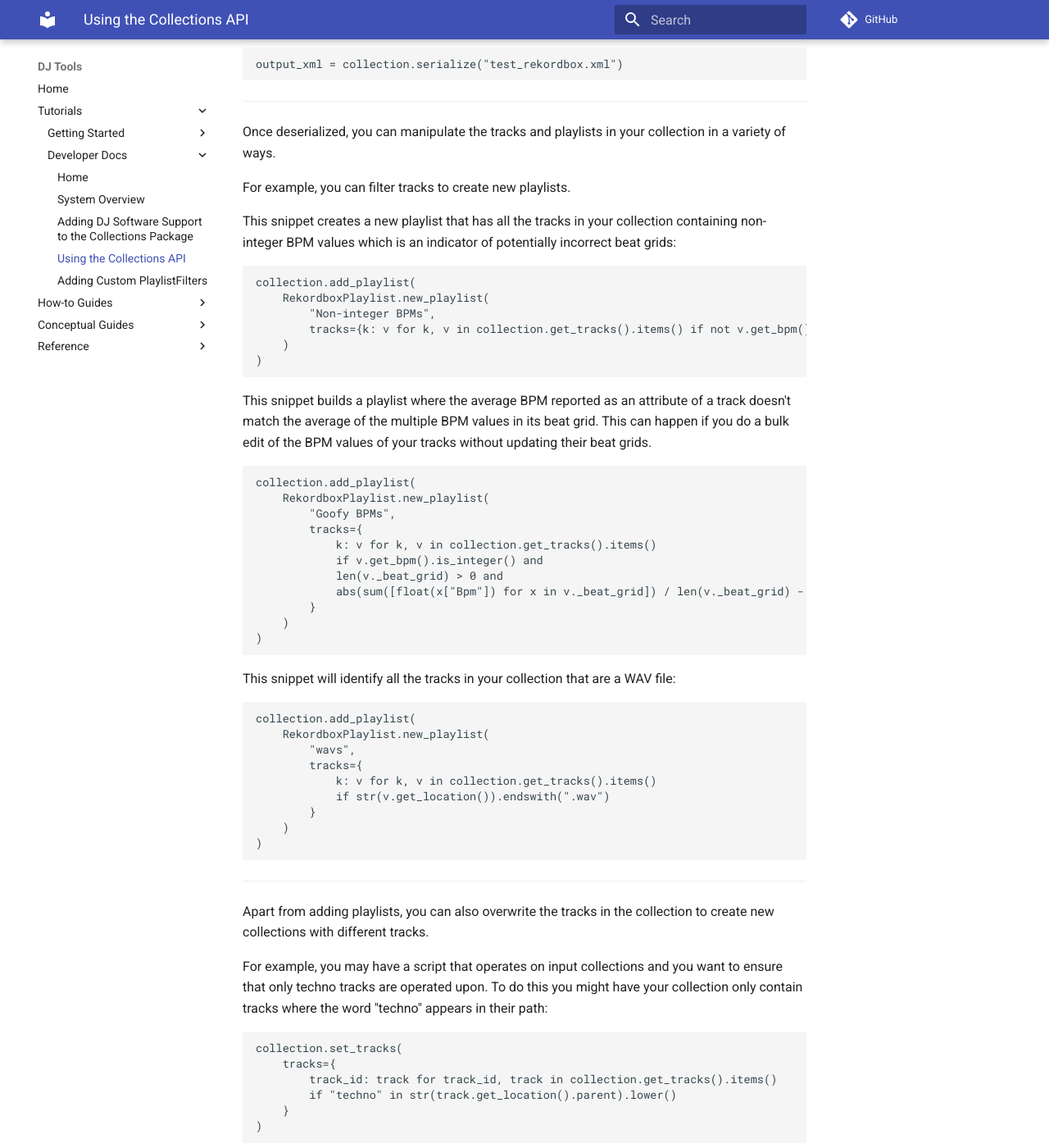
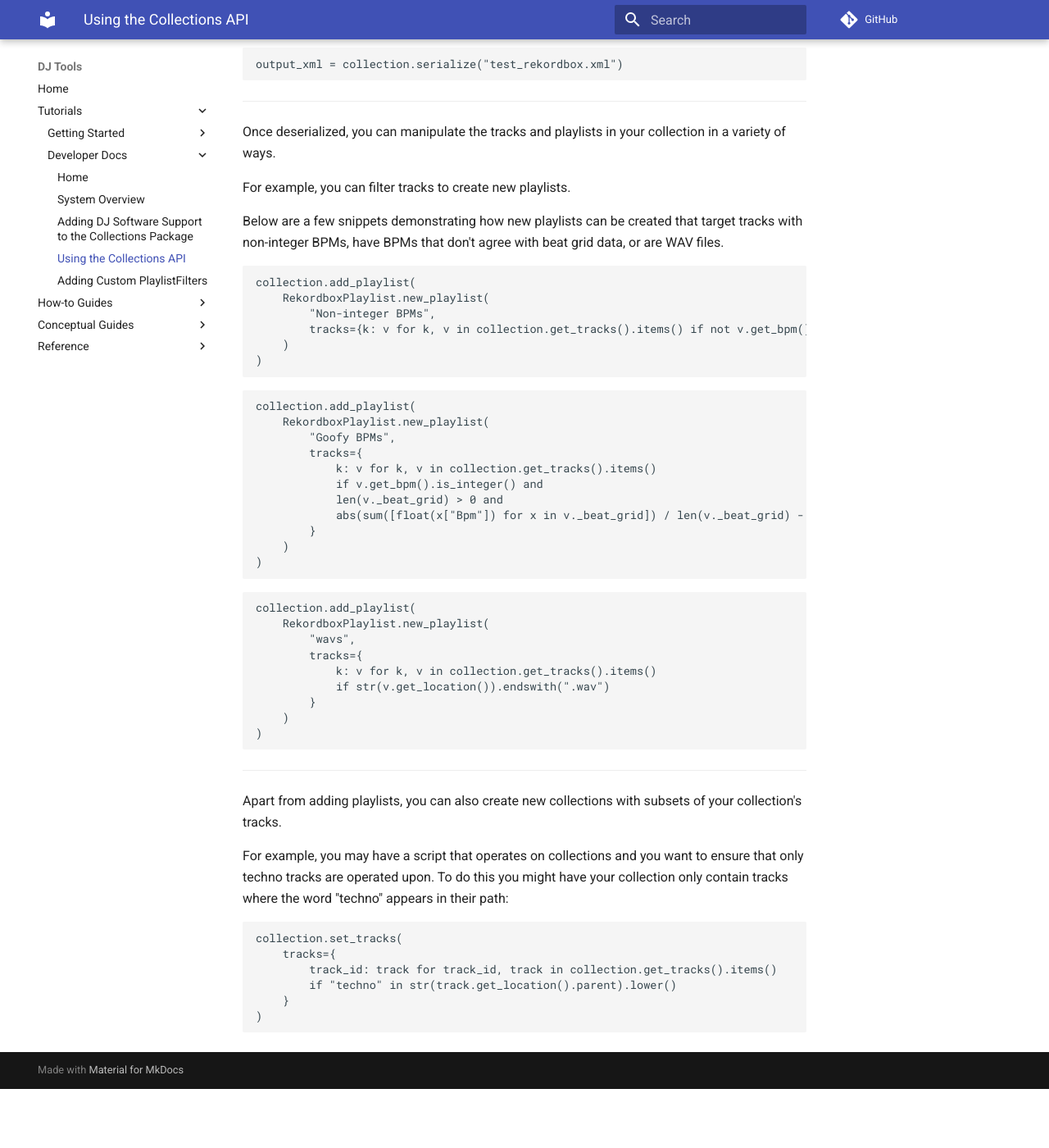
Before and after one commit to a-rich/DJ-Tools, an MkDocs documentation site: the page built from docs/tutorials/developer_docs/collections_api.md, in a window 1280 px wide and 1400 px high, scrolled down 430 px. Shown: the whole window at 82% size. Built offline with MkDocs 1.6.1 and Material for MkDocs 9.7.7, drawn with Linux system fonts in a browser that asks for light colours; comment, search, counter and statistics services are not loaded; after the commit the page ends 1758 px from its top, so only the background shows below that; some of the changed text lies outside the part shown.

Commit message:
docs, ci: cleanup and fix semver regex (#176)
Finish up the developer docs. SemVer regex should match '-rc.N'
pattern.

````diff
--- a/djtools/version.py
+++ b/djtools/version.py
@@ -1,2 +1,2 @@
 """This module is the single source for this package's version."""
-__version__ = "2.8.0-rc.2-rc.1"
+__version__ = "2.8.0-rc.2"
--- a/docs/tutorials/developer_docs/collections_api.md
+++ b/docs/tutorials/developer_docs/collections_api.md
@@ -23,7 +23,12 @@ Once deserialized, you can manipulate the tracks and playlists in your collectio
 
 For example, you can filter tracks to create new playlists.
 
-This snippet creates a new playlist that has all the tracks in your collection containing non-integer BPM values which is an indicator of potentially incorrect beat grids:
+Below are a few snippets demonstrating how new playlists can be created that target tracks
+with non-integer BPMs,
+have BPMs that don't agree with beat grid data,
+or are WAV files.
+
+
 ```
 collection.add_playlist(
     RekordboxPlaylist.new_playlist(
@@ -32,8 +37,6 @@ collection.add_playlist(
     )
 )
 ```
-
-This snippet builds a playlist where the average BPM reported as an attribute of a track doesn't match the average of the multiple BPM values in its beat grid. This can happen if you do a bulk edit of the BPM values of your tracks without updating their beat grids.
 
 ```
 collection.add_playlist(
@@ -49,8 +52,6 @@ collection.add_playlist(
 )
 ```
 
-This snippet will identify all the tracks in your collection that are a WAV file:
-
 ```
 collection.add_playlist(
     RekordboxPlaylist.new_playlist(
@@ -65,9 +66,9 @@ collection.add_playlist(
 
 ---
 
-Apart from adding playlists, you can also overwrite the tracks in the collection to create new collections with different tracks.
+Apart from adding playlists, you can also create new collections with subsets of your collection's tracks.
 
-For example, you may have a script that operates on input collections and you want to ensure that only techno tracks are operated upon. To do this you might have your collection only contain tracks where the word "techno" appears in their path:
+For example, you may have a script that operates on collections and you want to ensure that only techno tracks are operated upon. To do this you might have your collection only contain tracks where the word "techno" appears in their path:
 
 ```
 collection.set_tracks(
````
Also changed, not shown: other parts of docs/tutorials/developer_docs/collections_api.md (+1 -1 lines), docs/reference/collection/index.md (+1 -0 lines), docs/reference/configs/index.md (+1 -0 lines), docs/tutorials/developer_docs/new_collections.md (+17 -2 lines), docs/tutorials/developer_docs/system_overview.md (+56 -6 lines).
